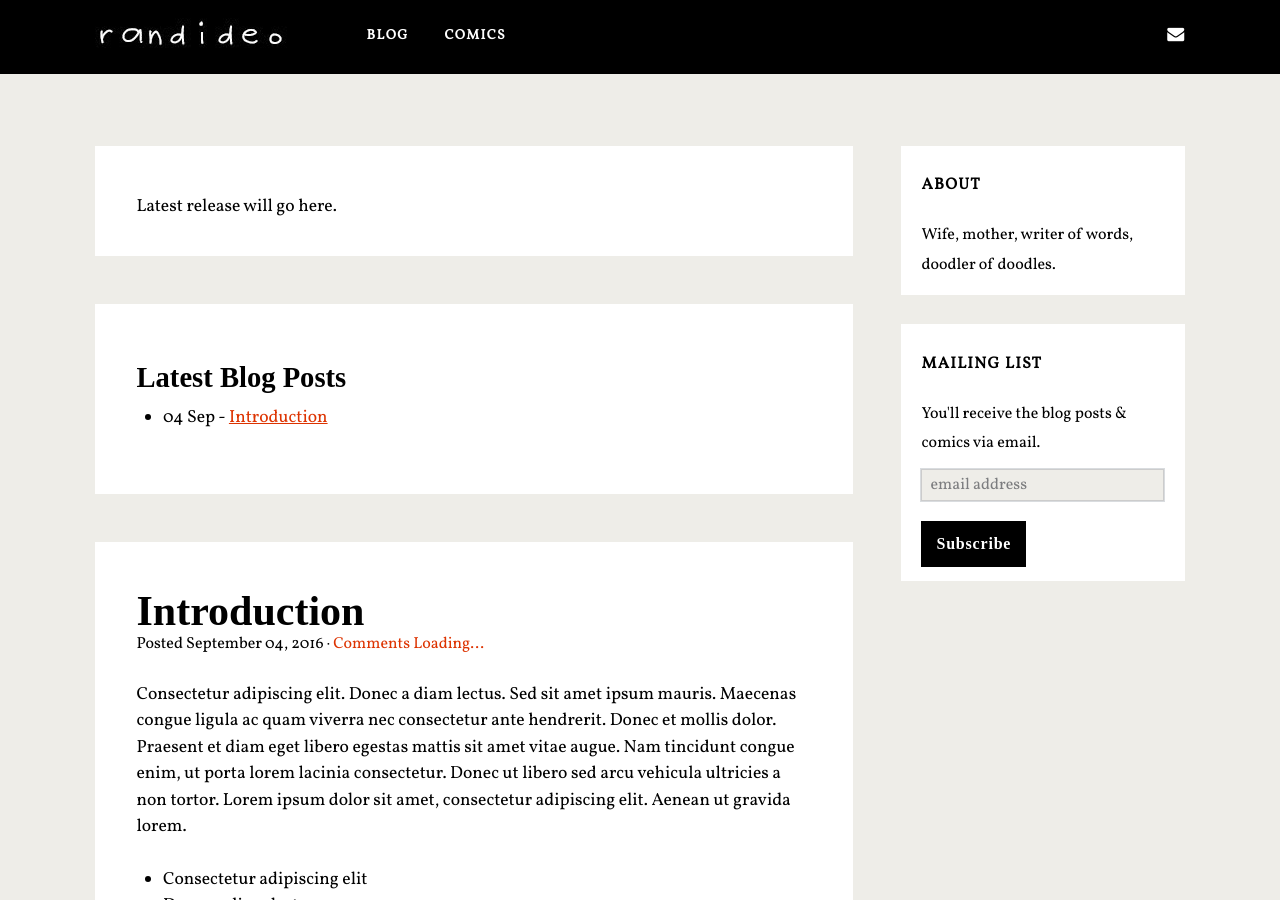
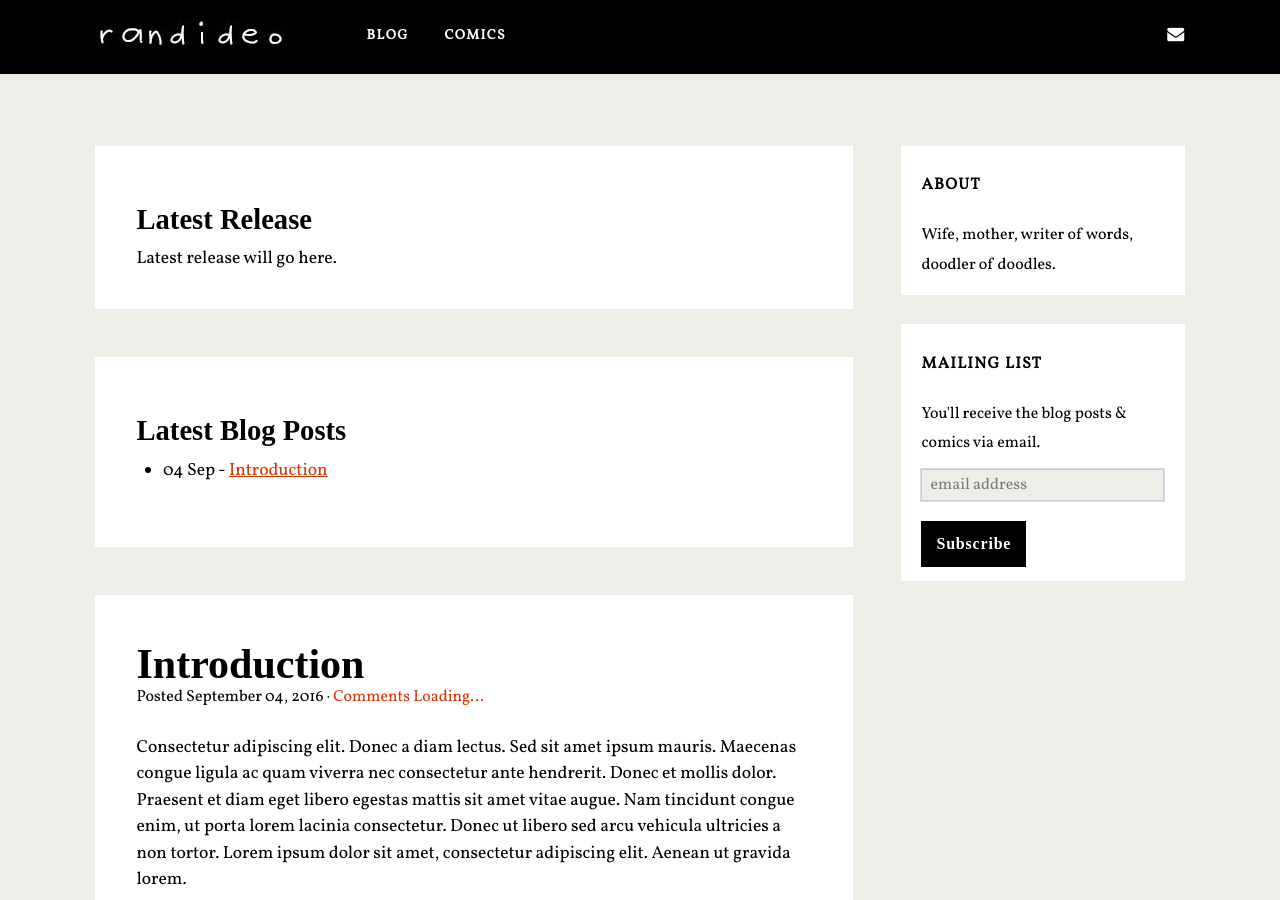
Before and after one commit to randideo/randideo.github.io, a Jekyll site: the page built from backup.html, in a window 1280 px wide and 900 px high. Built offline with Jekyll 4.4.1, drawn with Linux system fonts in a browser that asks for light colours; nearby versions of some CDN libraries; some web fonts are replaced; comment, search, counter and statistics services are not loaded.

Commit message:
Create backup.html

```diff
--- a/backup.html
+++ b/backup.html
@@ -5,6 +5,7 @@ layout: default
  <div class='post-outer'>
 	 <div class='post hentry'>
 		 <div class="entry-content">
+			 <h3>Latest Release</h3>
 	Latest release will go here.
 		 </div>
 	 </div>
```
